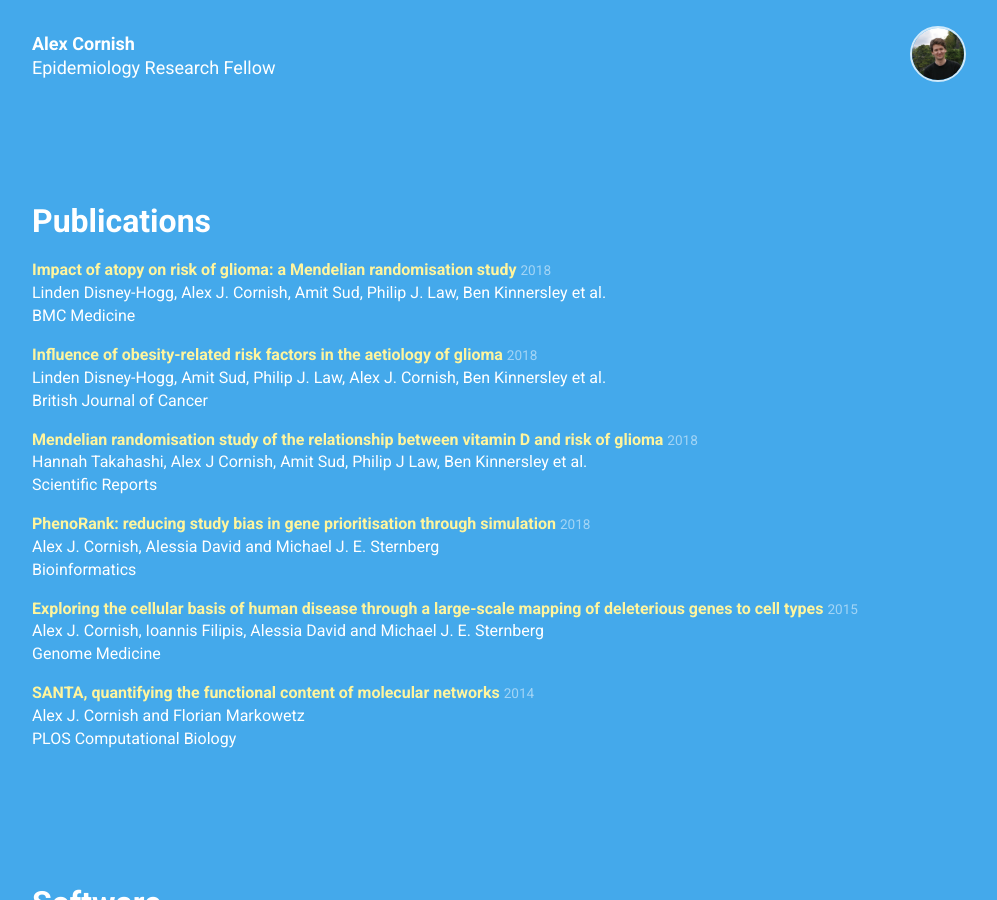
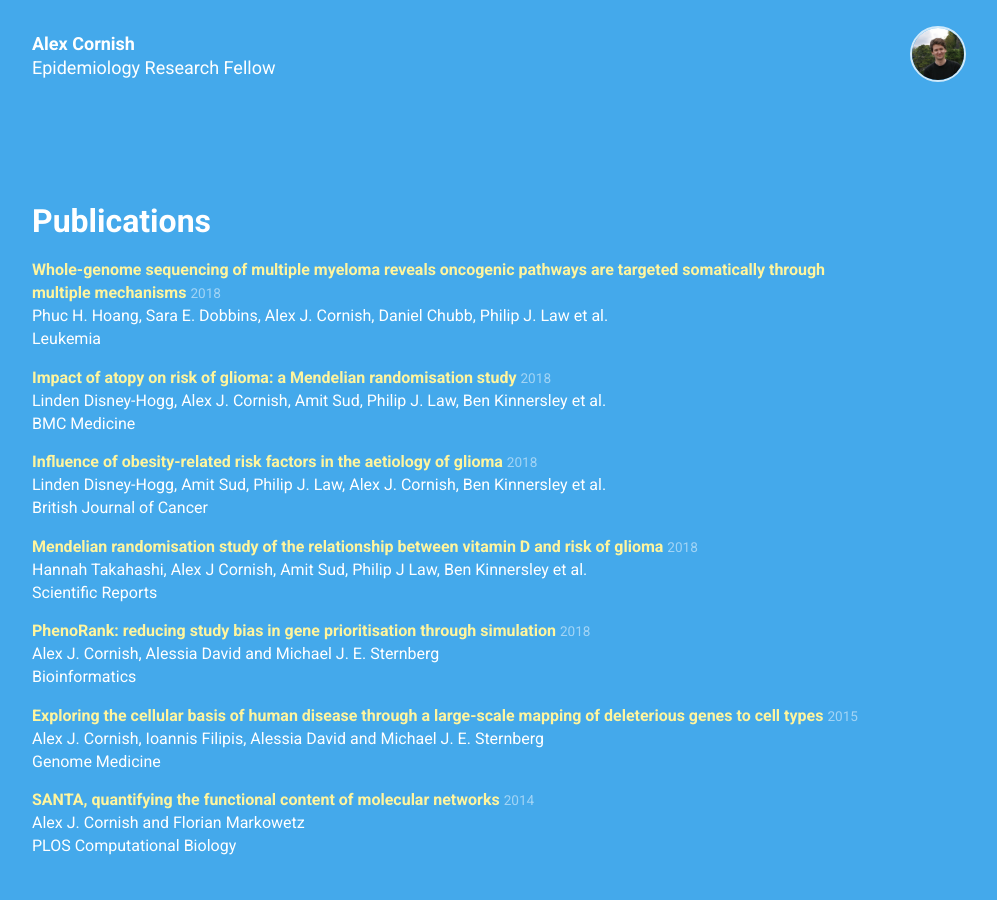
Before and after one commit to suchgreatheights/suchgreatheights.github.io, a Jekyll site: the page built from index.html, in a window 1280 px wide and 900 px high, scrolled down 493 px. Shown: the whole window, without its empty margins (38-1035 px from the left). Built offline with Jekyll 4.4.1, drawn with Linux system fonts in a browser that asks for light colours; nearby versions of some CDN libraries.

Commit message:
updated publications

```diff
--- a/_data/publications.yml
+++ b/_data/publications.yml
@@ -1,3 +1,10 @@
+-
+  type: journal
+  title: "Whole-genome sequencing of multiple myeloma reveals oncogenic pathways are targeted somatically through multiple mechanisms"
+  authors: Phuc H. Hoang, Sara E. Dobbins, Alex J. Cornish, Daniel Chubb, Philip J. Law et al.
+  journal_info: Leukemia
+  year: 2018
+  pdf: https://www.nature.com/articles/s41375-018-0103-3?utm_source=feedburner&utm_medium=feed&utm_campaign=Feed%3A+leu%2Frss%2Fcurrent+%28Leukemia+-+Issue%29
 -
   type: journal
   title: "Impact of atopy on risk of glioma: a Mendelian randomisation study"
```
Also changed, not shown: 1 other file.
